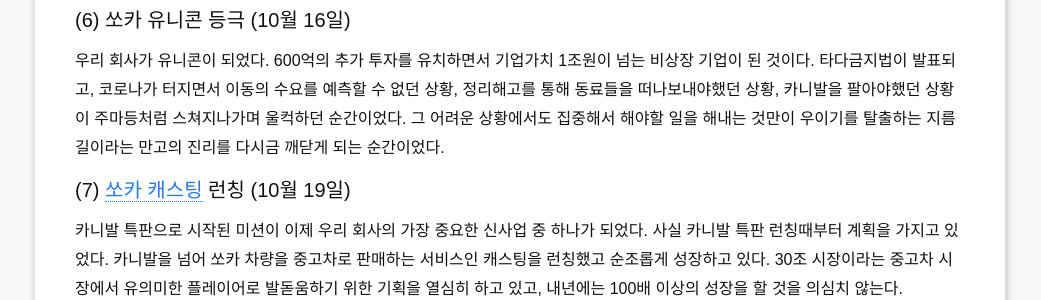
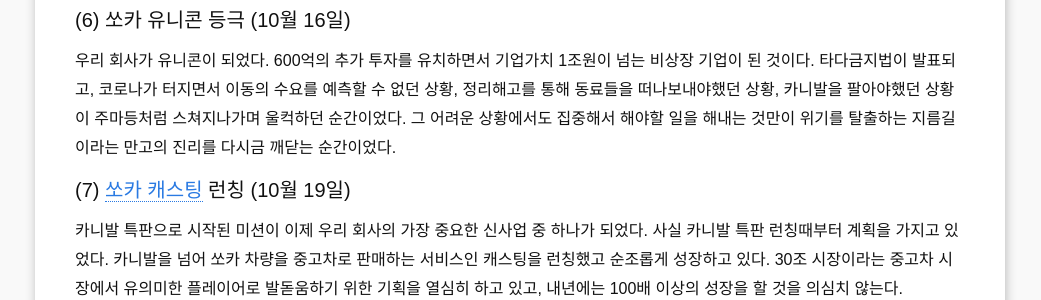
Before and after one commit to HyoukJang/HyoukJang.github.io, a Jekyll site: the page built from _posts/2020-12-26-2020-review.md, in a window 1280 px wide and 900 px high, scrolled down 1677 px. Shown: the part 208-508 px from the top of the window, without its empty margins (120-1161 px from the left). Built offline with Jekyll 4.4.1, drawn with Linux system fonts in a browser that asks for light colours; nearby versions of some CDN libraries; some web fonts are replaced; comment, search, counter and statistics services are not loaded.

Commit message:
typo 수정

```diff
--- a/_posts/2020-12-26-2020-review.md
+++ b/_posts/2020-12-26-2020-review.md
@@ -35,7 +35,7 @@
 
 #### (6) 쏘카 유니콘 등극 (10월 16일)
 
-우리 회사가 유니콘이 되었다. 600억의 추가 투자를 유치하면서 기업가치 1조원이 넘는 비상장 기업이 된 것이다. 타다금지법이 발표되고, 코로나가 터지면서 이동의 수요를 예측할 수 없던 상황, 정리해고를 통해 동료들을 떠나보내야했던 상황, 카니발을 팔아야했던 상황이 주마등처럼 스쳐지나가며 울컥하던 순간이었다. 그 어려운 상황에서도 집중해서 해야할 일을 해내는 것만이 우이기를 탈출하는 지름길이라는 만고의 진리를 다시금 깨닫게 되는 순간이었다.
+우리 회사가 유니콘이 되었다. 600억의 추가 투자를 유치하면서 기업가치 1조원이 넘는 비상장 기업이 된 것이다. 타다금지법이 발표되고, 코로나가 터지면서 이동의 수요를 예측할 수 없던 상황, 정리해고를 통해 동료들을 떠나보내야했던 상황, 카니발을 팔아야했던 상황이 주마등처럼 스쳐지나가며 울컥하던 순간이었다. 그 어려운 상황에서도 집중해서 해야할 일을 해내는 것만이 위기를 탈출하는 지름길이라는 만고의 진리를 다시금 깨닫는 순간이었다.
 
 #### (7) [쏘카 캐스팅](https://brand.casting.socar.kr/) 런칭 (10월 19일)
 
```
